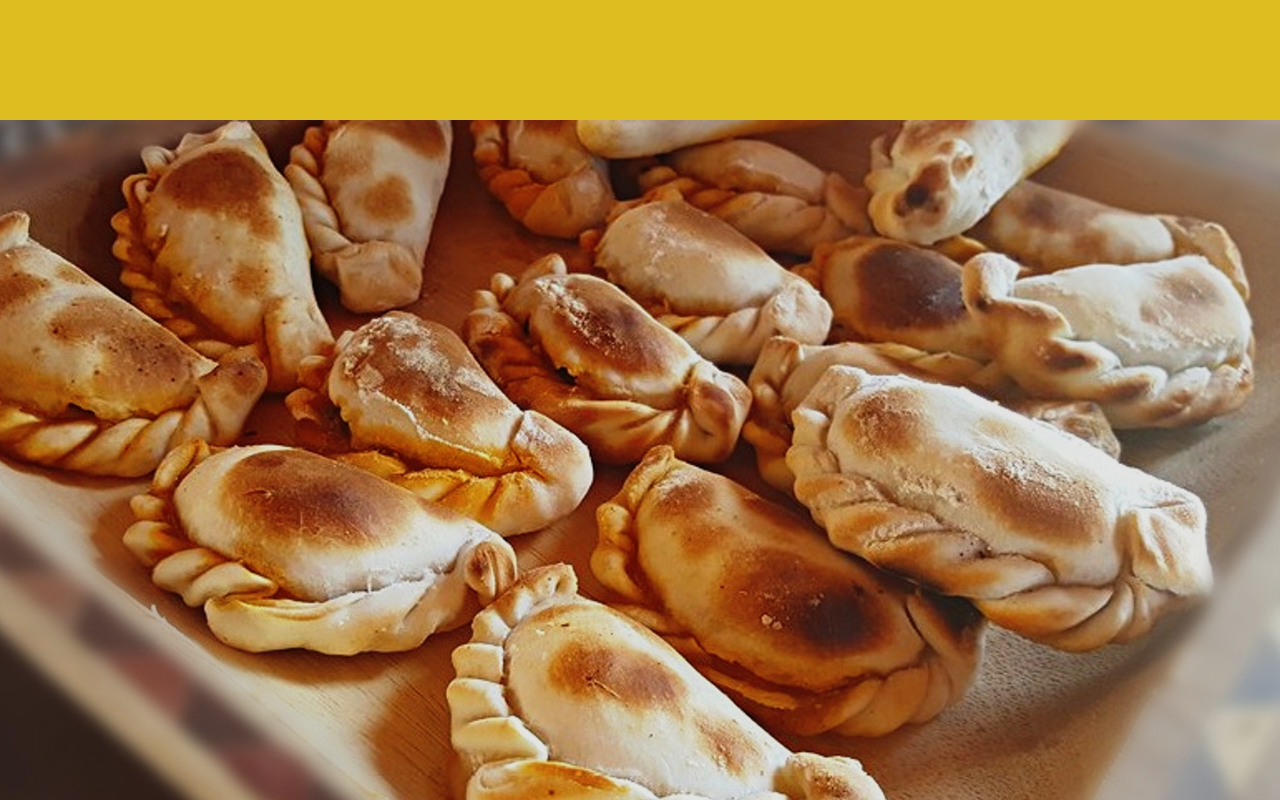
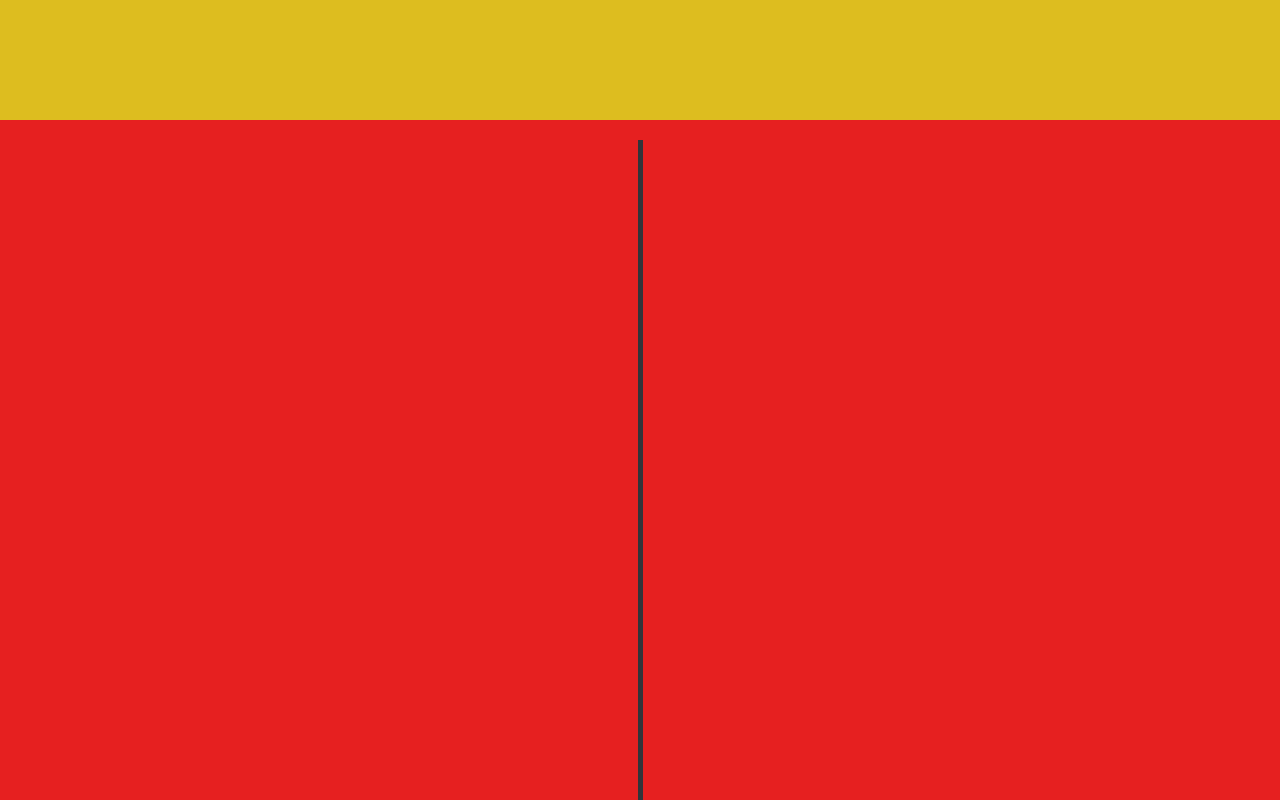
Before and after one commit to MarianoRamborger/Bones, a React (Create React App) app: page / in a window 1280 px wide. Shown: the part 1480-2280 px from the top of the page. Built offline with nearby package versions, Linux system fonts and the light colour scheme.

Commit message:
base chalk menu added

```diff
--- a/src/Comidas/Comidas.css
+++ b/src/Comidas/Comidas.css
@@ -3,23 +3,52 @@
 
 
 .comidas-div {
-    background-image: linear-gradient(  rgba(0, 0, 0, 0.1), rgba(0, 0, 0, 0.1)), url("./Images/Empanadas.jpg");
 
+    background-color: #e62020 ;
     height: 100vh;
+    display: flex;
+    flex-flow: column;
+    justify-items: center;
+    align-items: center;
 
-    background-position: center;
+}
 
-    background-repeat: no-repeat;
+.menu-div {
+    transition: height 1s, width 2s, transform 2s ease;
+    height: 600px;
+    display: flex;
+    flex-flow: column;
+    height: 100%;
+    margin: 20px 20px;
 
-    background-size: cover;
-
-    position: relative;
+}
 
 
+.closed {
+    width: 5px;
+    background-color: #31343a;
+}
 
+
+.open {
+    width: 800px;
+    background-color:  #31343a;
 }
+
 
 .comidas-div h2 {
     margin-top: 0px;
     padding-top: 0px;
 }
+
+.menu-title {
+    color: #e0dbd1 ;
+    font-family: Chalky;
+    font-size: 60px
+}
+
+
+@font-face {
+    font-family: Chalky;
+    src: url(./Fonts/Chalk-y\ Sans.otf)
+}
--- a/src/Comidas/Comidas.js
+++ b/src/Comidas/Comidas.js
@@ -21,9 +21,18 @@ const Comidas = () => {
 
              <div className="comidas-div" id="nosotros">
 
-                {
-                    Visible ? <h2> FFFFFFFFFFFF </h2> : null
-                }
+
+                <div className={"menu-div delayed" + (Visible ? " open" : " closed")}>
+
+                { Visible ?
+
+                    <h3 className="menu-title"> </h3>
+
+                : null}
+
+
+                </div>
+
 
             </div>
 
--- a/src/Contacto/Contacto.css
+++ b/src/Contacto/Contacto.css
@@ -9,3 +9,8 @@
 .visible {
     background-color: blue !important
 }
+
+.contacto-div h2 {
+    margin-top: 0px;
+    padding-top: 0px;
+}
--- a/src/Nosotros/Nosotros.css
+++ b/src/Nosotros/Nosotros.css
@@ -12,7 +12,8 @@
     min-height: 100vh;
 
 
-    padding-top: 30px
+    padding-top: 30px;
+    padding-bottom: 20px;
 
 }
 
@@ -32,6 +33,7 @@
 
 
 
+
 }
 
 
@@ -40,7 +42,7 @@
     height: 230px;
 
 
-    background-color:  orangered;
+    background-color:  #e62020;
 
     display: flex;
     align-items: center;
@@ -66,7 +68,7 @@
     height: 920px;
     width: 1524px;
     position: absolute;
-    background-color: orangered;
+    background-color: #e62020;
     z-index: 2;
 
     display: flex;
@@ -75,6 +77,7 @@
 
     font-size: 30px;
     color: white;
+
 
 
 
--- a/src/Nosotros/Nosotros.js
+++ b/src/Nosotros/Nosotros.js
@@ -98,7 +98,7 @@ const Nosotros = () => {
                         <div className="nosotros-text-div fade-in">
 
 
-                            <h2> TEXTO COVID </h2>
+
 
                         </div>
 
```
Also changed, not shown: src/Comidas/Fonts/Chalk-y Sans.otf (added).
